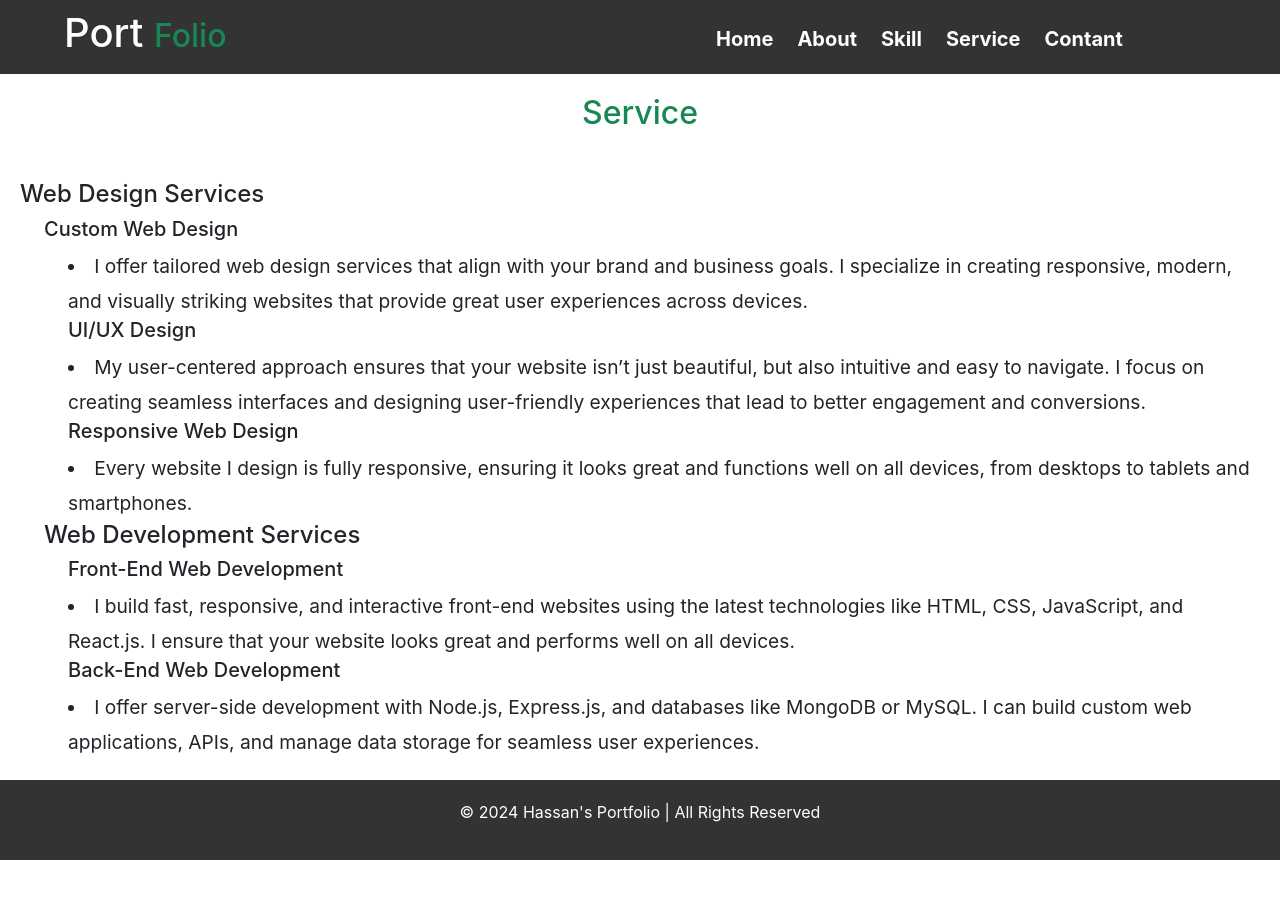
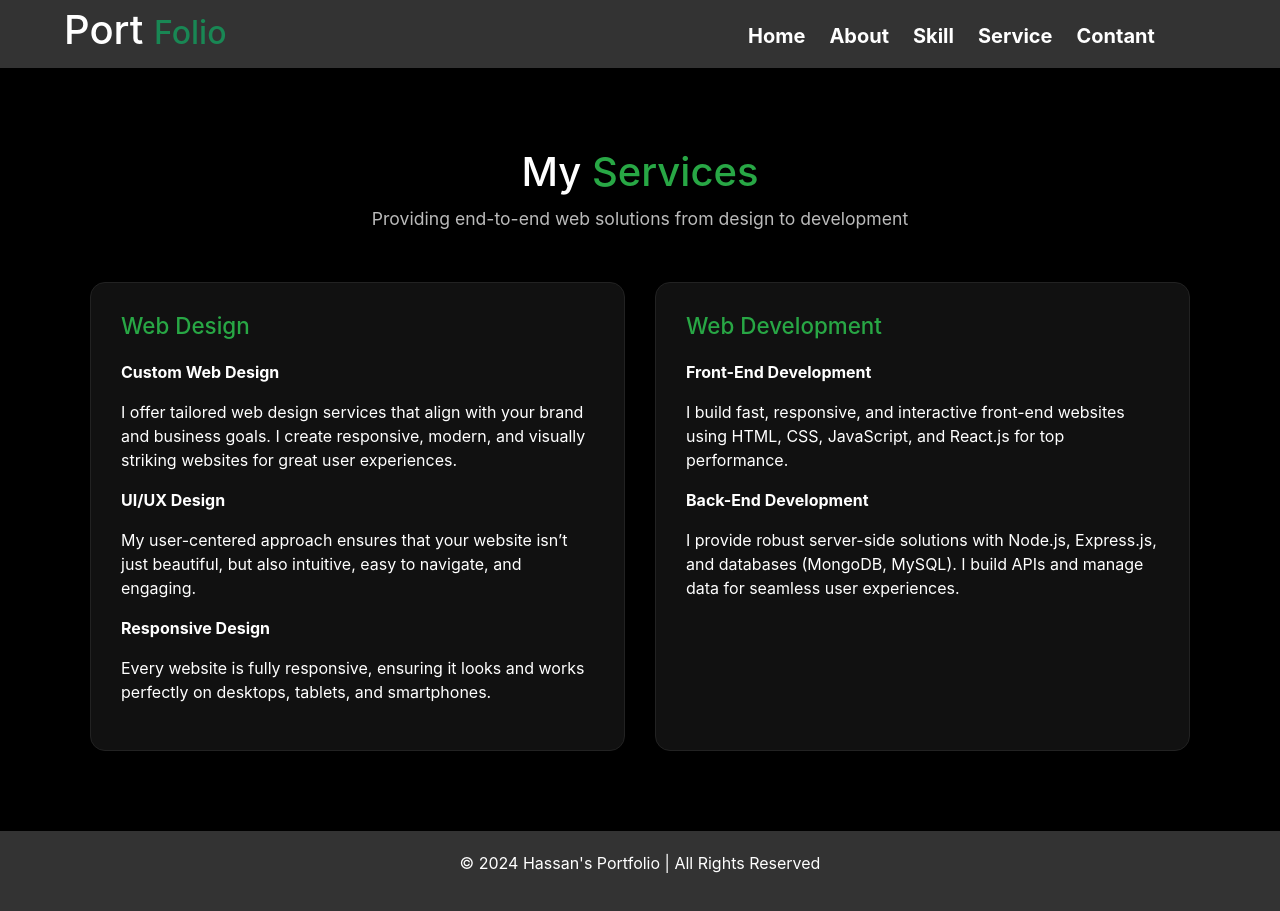
Before and after one commit to MohdHassan0912/Portfolio, a React (Create React App) app: page /service in a window 1280 px wide. Before the commit the page ends 860 px from the top, so only its background shows below. Built offline with nearby package versions, Linux system fonts and the light colour scheme.

Commit message:
many changes

```diff
--- a/src/about.js
+++ b/src/about.js
@@ -67,7 +67,7 @@ const About = () => {
             out my work or contact me if you’d like to discuss how we can create
             something amazing together!
           </p>
-          <h3>My Technical Skills</h3>
+          <h3 className="text-success">My Technical Skills</h3>
             <ul className="skills">
               <li>HTML / CSS / JavaScript</li>
               <li>React.js</li>
--- a/src/project.css
+++ b/src/project.css
@@ -849,18 +849,9 @@
   }
 
 
-/* .n1{
-    background-color: #333;
-    color: white;
-    padding-top: 50px;
-    padding-left: 160px;
-    font-size: 40px;
-    height: 70vh;
 
-} */
 
-/* Basic styling */
-.d1 {
+/* .d1 {
     padding: 20px;
   }
 
@@ -888,16 +879,13 @@
   }
 
   li::before {
-    /* content: "✔";  */
     position: absolute;
     left: 0;
-    /* color: #007bff; */
     font-size: 1.4rem;
     top: 0;
     padding-right: 10px;
   }
 
-  /* Media Queries for responsiveness */
   @media (max-width: 1200px) {
     .text-primary {
       font-size: 1.8rem;
@@ -936,11 +924,144 @@
     }
 
     ul {
-      padding-left: 10px; /* Adjust the padding for smaller screens */
+      padding-left: 10px;
     }
-  }
+  } */
 
 
+
+  .skills-section {
+  background: #000;
+  color: #fff;
+  padding: 80px 20px;
+  text-align: center;
+}
+
+.skills-header h2 {
+  font-size: 2.5rem;
+  margin-bottom: 10px;
+}
+
+.skills-header h2 span {
+  color: #28a745;
+}
+
+.skills-header p {
+  color: #bbb;
+  font-size: 1.1rem;
+  margin-bottom: 50px;
+}
+
+.skills-grid {
+  display: grid;
+  grid-template-columns: repeat(auto-fit, minmax(280px, 1fr));
+  gap: 30px;
+  max-width: 1100px;
+  margin: 0 auto;
+}
+
+.skill-card {
+  background: #111;
+  padding: 25px;
+  border-radius: 15px;
+  text-align: left;
+  transition: transform 0.3s ease;
+  border: 1px solid #222;
+}
+
+.skill-card:hover {
+  transform: translateY(-8px);
+}
+
+.skill-card h3 {
+  color: #28a745;
+  margin-bottom: 15px;
+}
+
+.skill-card ul {
+  list-style: none;
+  padding: 0;
+}
+
+.skill-card li {
+  margin: 12px 0;
+  font-size: 0.95rem;
+  display: flex;
+  flex-direction: column;
+}
+  .progress {
+  background: #222;
+  height: 8px;
+  border-radius: 5px;
+  margin-top: 6px;
+  overflow: hidden;
+}
+
+.progress span {
+  display: block;
+  height: 100%;
+  background: #28a745;
+  border-radius: 5px;
+  transition: width 0.5s ease-in-out;
+}
+
+
+
+.services-section {
+  background: #000;
+  color: #fff;
+  padding: 80px 20px;
+  text-align: center;
+}
+
+.services-header h2 {
+  font-size: 2.5rem;
+  margin-bottom: 10px;
+}
+
+.services-header h2 span {
+  color: #28a745;
+}
+
+.services-header p {
+  color: #bbb;
+  font-size: 1.1rem;
+  margin-bottom: 50px;
+}
+
+.services-grid {
+  display: grid;
+  grid-template-columns: repeat(auto-fit, minmax(320px, 1fr));
+  gap: 30px;
+  max-width: 1100px;
+  margin: 0 auto;
+}
+
+.service-card {
+  background: #111;
+  padding: 30px;
+  border-radius: 15px;
+  text-align: left;
+  border: 1px solid #222;
+  transition: transform 0.3s ease, border 0.3s ease;
+}
+
+.service-card:hover {
+  transform: translateY(-8px);
+  border: 1px solid #28a745;
+}
+
+.service-card h3 {
+  color: #28a745;
+  margin-bottom: 20px;
+  font-size: 1.4rem;
+}
+
+.service-card .highlight {
+  font-weight: bold;
+  margin-top: 15px;
+  color: #fff;
+}
 /* General Reset */
 
 
--- a/src/service.js
+++ b/src/service.js
@@ -5,45 +5,54 @@ const Service = () => {
   return (
     <>
       <Common />
-      <div className="d1">
-        <h2 className="text-success">Service</h2>
-      </div>
-      <div className="n1">
-        <h4>Web Design Services</h4>
-        <p className="h5 ps-4">Custom Web Design</p>
-        <li className="ps-5">
-          I offer tailored web design services that align with your brand and
-          business goals. I specialize in creating responsive, modern, and
-          visually striking websites that provide great user experiences across
-          devices.
-        </li>
+      <section className="services-section">
+        <div className="services-header">
+          <h2>My <span>Services</span></h2>
+          <p>Providing end-to-end web solutions from design to development</p>
+        </div>
 
-      <p className="h5 ps-5">UI/UX Design</p>
-      <li className="ps-5">
-        My user-centered approach ensures that your website isn’t just
-        beautiful, but also intuitive and easy to navigate. I focus on creating
-        seamless interfaces and designing user-friendly experiences that lead to
-        better engagement and conversions.
-      </li>
-      <p className="h5 ps-5">Responsive Web Design</p>
-      <li className="ps-5">
-        Every website I design is fully responsive, ensuring it looks great and
-        functions well on all devices, from desktops to tablets and smartphones.
-      </li>
-      <h4 className="ps-4">Web Development Services</h4>
-      <p className="ps-5 h5">Front-End Web Development</p>
-      <li className="ps-5">
-        I build fast, responsive, and interactive front-end websites using the
-        latest technologies like HTML, CSS, JavaScript, and React.js. I ensure
-        that your website looks great and performs well on all devices.
-      </li>
-      <p className="ps-5 h5">Back-End Web Development</p>
-      <li className="ps-5">
-        I offer server-side development with Node.js, Express.js, and databases
-        like MongoDB or MySQL. I can build custom web applications, APIs, and
-        manage data storage for seamless user experiences.
-      </li>
-      </div>
+        <div className="services-grid">
+          {/* Web Design */}
+          <div className="service-card">
+            <h3>Web Design</h3>
+            <p className="highlight">Custom Web Design</p>
+            <p>
+              I offer tailored web design services that align with your brand
+              and business goals. I create responsive, modern, and visually
+              striking websites for great user experiences.
+            </p>
+
+            <p className="highlight">UI/UX Design</p>
+            <p>
+              My user-centered approach ensures that your website isn’t just
+              beautiful, but also intuitive, easy to navigate, and engaging.
+            </p>
+
+            <p className="highlight">Responsive Design</p>
+            <p>
+              Every website is fully responsive, ensuring it looks and works
+              perfectly on desktops, tablets, and smartphones.
+            </p>
+          </div>
+
+          {/* Web Development */}
+          <div className="service-card">
+            <h3>Web Development</h3>
+            <p className="highlight">Front-End Development</p>
+            <p>
+              I build fast, responsive, and interactive front-end websites
+              using HTML, CSS, JavaScript, and React.js for top performance.
+            </p>
+
+            <p className="highlight">Back-End Development</p>
+            <p>
+              I provide robust server-side solutions with Node.js, Express.js,
+              and databases (MongoDB, MySQL). I build APIs and manage data
+              for seamless user experiences.
+            </p>
+          </div>
+        </div>
+      </section>
       <Common1/>
     </>
   );
--- a/src/skill.js
+++ b/src/skill.js
@@ -7,37 +7,48 @@ const Skill = () => {
     <>
       <Common />
 
-      <div className="d1">
-        <h2 className="text-success">SKILL</h2>
-      </div>
+     <section className="skills-section">
+        <div className="skills-header">
+          <h2>My <span>Skills</span></h2>
+          <p>Technologies & tools I work with to build modern web applications</p>
+        </div>
 
-      <div className="n1">
-        <h5>Front-End Development:</h5>
-        <li>HTML: Building structured, semantic web content.</li>
-        <li>
-          CSS: Styling layouts and designing responsive, mobile-first websites.
-        </li>
-        <li>
-          JavaScript: Creating interactive features (e.g., form validation,
-          dynamic content loading).
-        </li>
-        <li>
-          React.js: Developing modern, single-page applications with reusable
-          components.
-        </li>
-        <li>Bootstrap: Rapidly prototyping responsive web designs.</li>
-        <h5>Back-End Development:</h5>
-        <li>Node.js: Server-side JavaScript programming.</li>
-        <li>Express.js: Developing web applications and APIs in Node.js.</li>
-        <li>MongoDB: NoSQL database management for data storage.</li>
-        <li>
-          MySQL/PostgreSQL: Relational database management for structured data.
-        </li>
-        <li>RESTful APIs: Designing and consuming RESTful web services.</li>
-        <h5>Tools & Libraries:</h5>
-        <li>VS Code: Code editor with extensions for efficient development.</li>
-        <li>Postman: API testing and development.</li>
-      </div>
+        <div className="skills-grid">
+          {/* Frontend */}
+          <div className="skill-card">
+            <h3>Front-End Development</h3>
+            <ul>
+              <li>HTML <div className="progress"><span style={{ width: "95%" }}></span></div></li>
+              <li>CSS <div className="progress"><span style={{ width: "90%" }}></span></div></li>
+              <li>JavaScript <div className="progress"><span style={{ width: "85%" }}></span></div></li>
+              <li>React.js <div className="progress"><span style={{ width: "80%" }}></span></div></li>
+              <li>Bootstrap <div className="progress"><span style={{ width: "85%" }}></span></div></li>
+            </ul>
+          </div>
+
+          {/* Backend */}
+          <div className="skill-card">
+            <h3>Back-End Development</h3>
+            <ul>
+              <li>Node.js <div className="progress"><span style={{ width: "80%" }}></span></div></li>
+              <li>Express.js <div className="progress"><span style={{ width: "75%" }}></span></div></li>
+              <li>MongoDB <div className="progress"><span style={{ width: "70%" }}></span></div></li>
+              <li>MySQL / PostgreSQL <div className="progress"><span style={{ width: "65%" }}></span></div></li>
+              <li>RESTful APIs <div className="progress"><span style={{ width: "80%" }}></span></div></li>
+            </ul>
+          </div>
+
+          {/* Tools */}
+          <div className="skill-card">
+            <h3>Tools & Libraries</h3>
+            <ul>
+              <li>VS Code <div className="progress"><span style={{ width: "95%" }}></span></div></li>
+              <li>Postman <div className="progress"><span style={{ width: "90%" }}></span></div></li>
+              <li>Git & GitHub <div className="progress"><span style={{ width: "85%" }}></span></div></li>
+            </ul>
+          </div>
+        </div>
+      </section>
       <Common1/>
     </>
   );
```
